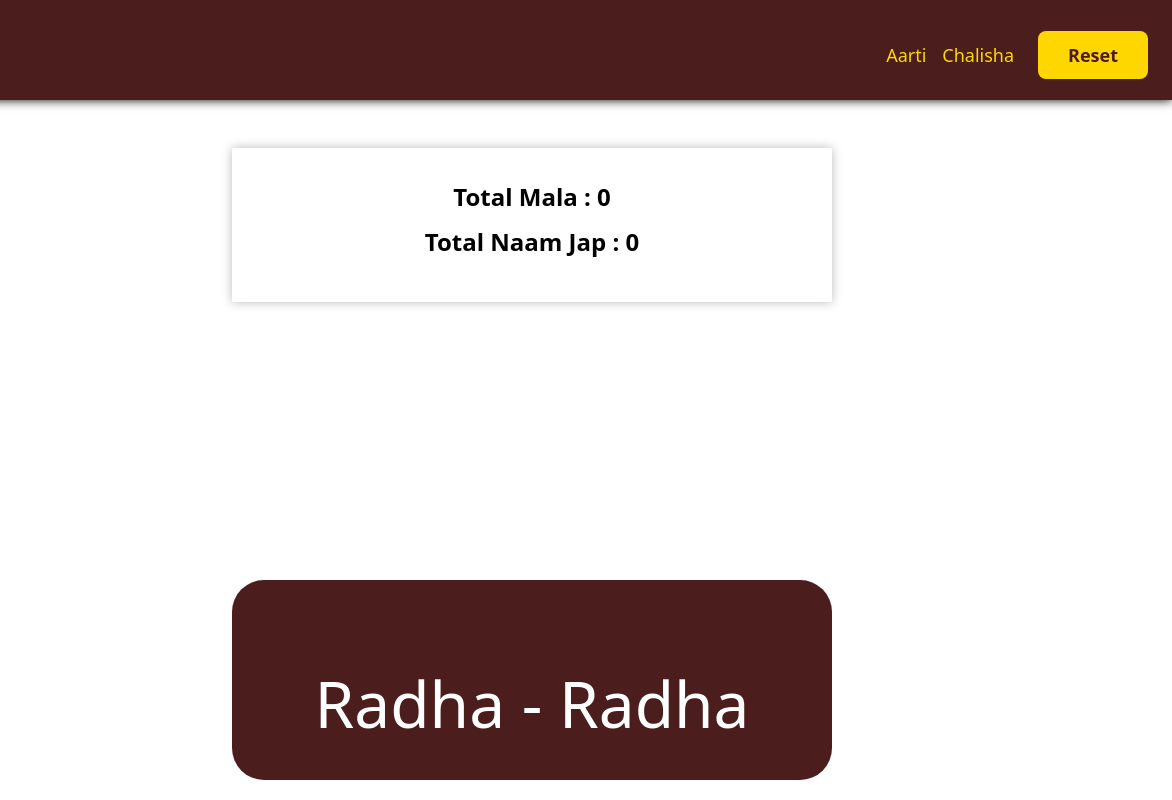
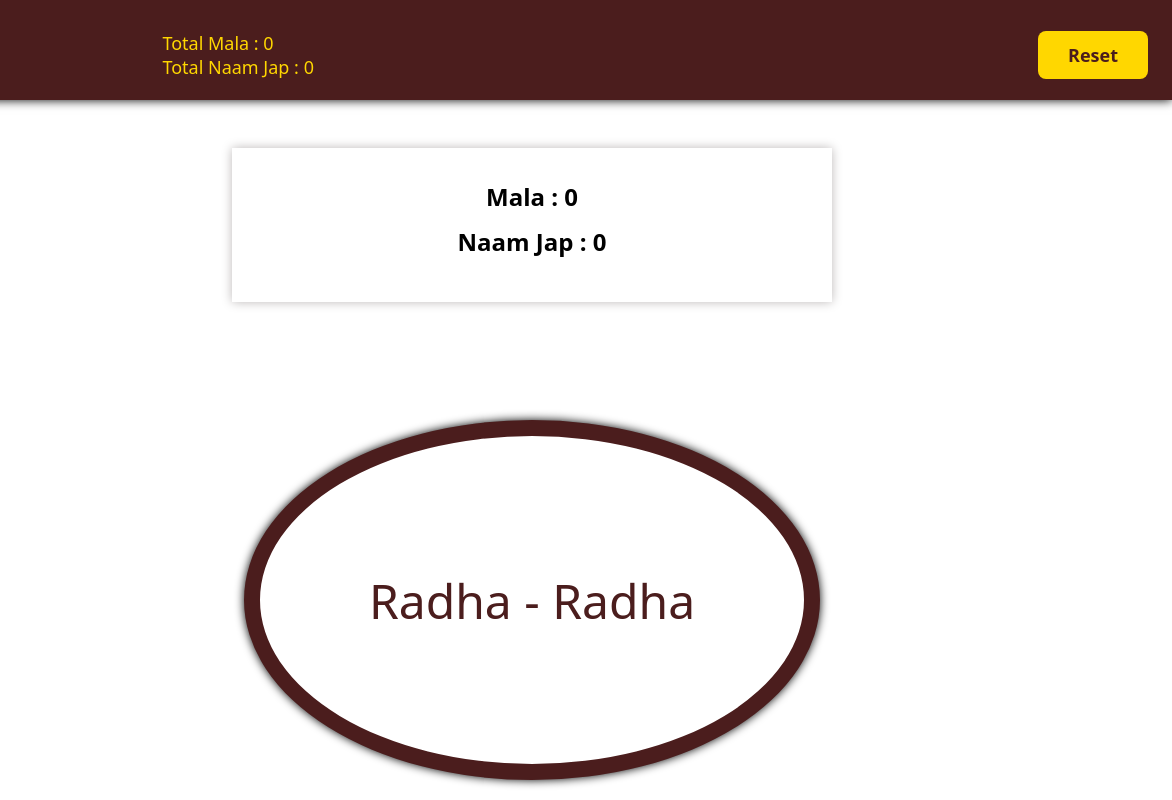
Before and after one commit to shivsinghcse/moksh, a plain HTML site: page index.html in a window 1280 px wide. Both pictures are taken after a click on the button "Reset". Shown: the full height of the page, 108-1280 px from the left. Drawn offline with Linux system fonts and the light colour scheme.

Commit message:
added permanent count feature

```diff
--- a/app.js
+++ b/app.js
@@ -1,32 +1,68 @@
-const countButton = document.querySelector('.btn-count');
-const resetButton = document.querySelector('.btn-reset');
-const malaCount = document.querySelector('.mala-count');
-const totaNaamlCount = document.querySelector('.total-count');
+const countButton = document.querySelector(".btn-count");
+const resetButton = document.querySelector(".btn-reset");
+const malaCount = document.querySelector(".mala-count"); // session mala
+const totaNaamlCount = document.querySelector(".total-count"); // session naam
+const totalMala = document.querySelector(".total-mala-count"); // lifetime mala
+const totalNaam = document.querySelector(".total-naam-count"); // lifetime naam
 
-let count = 0;
-let totalMalaCount = 0;
+// Lifetime counters (never reset unless storage is cleared)
+let lifetimeNaam = localStorage.getItem("totalNaam")
+  ? JSON.parse(localStorage.getItem("totalNaam"))
+  : 0;
 
-malaCount.textContent = totalMalaCount;
+let lifetimeMala = localStorage.getItem("totalMala")
+  ? JSON.parse(localStorage.getItem("totalMala"))
+  : 0;
+
+// Session counters (resettable, but persist across reloads)
+let count = localStorage.getItem("sessionNaam")
+  ? JSON.parse(localStorage.getItem("sessionNaam"))
+  : 0;
+
+let sessionMala = localStorage.getItem("sessionMala")
+  ? JSON.parse(localStorage.getItem("sessionMala"))
+  : 0;
+
+// Set UI on load
 totaNaamlCount.textContent = count;
+malaCount.textContent = sessionMala;
+totalNaam.textContent = lifetimeNaam;
+totalMala.textContent = lifetimeMala;
 
-function totalCount(){
-    count++;
-    totaNaamlCount.innerHTML = count;
-    // alert(count);
-    if(count % 108 === 0){
-        totalMalaCount++;
-        malaCount.textContent = totalMalaCount;
-    }
+function totalCount() {
+  // session update
+  count++;
+  localStorage.setItem("sessionNaam", count);
+  totaNaamlCount.textContent = count;
+
+  if (count % 108 === 0) {
+    sessionMala++;
+    localStorage.setItem("sessionMala", sessionMala);
+    malaCount.textContent = sessionMala;
+  }
+
+  // lifetime update
+  lifetimeNaam++;
+  localStorage.setItem("totalNaam", lifetimeNaam);
+  totalNaam.textContent = lifetimeNaam;
+
+  if (lifetimeNaam % 108 === 0) {
+    lifetimeMala++;
+    localStorage.setItem("totalMala", lifetimeMala);
+    totalMala.textContent = lifetimeMala;
+  }
 }
 
-function resetCount(){
-    count = 0;
-    totalMalaCount = 0;
-    malaCount.textContent = totalMalaCount;
-    totaNaamlCount.textContent = count;
-    // alert(count);
+function resetCount() {
+  // ✅ reset only session values
+  count = 0;
+  sessionMala = 0;
+  localStorage.setItem("sessionNaam", count);
+  localStorage.setItem("sessionMala", sessionMala);
+
+  totaNaamlCount.textContent = count;
+  malaCount.textContent = sessionMala;
 }
 
-
-countButton.addEventListener('click', totalCount);
-resetButton.addEventListener('click', resetCount);
+countButton.addEventListener("click", totalCount);
+resetButton.addEventListener("click", resetCount);
--- a/index.css
+++ b/index.css
@@ -123,11 +123,14 @@ nav ul {
 }
 
 .menu {
+    width: 80%;
     display: flex;
     flex-wrap: wrap;
     gap: 24px;
     align-items: center;
+    justify-content: space-between;
     margin-top: 10px;
+
 }
 
 .btn-reset {
@@ -169,18 +172,19 @@ main {
 
 .btn-count {
     width: 90%;
-    height: 25vh;
-    max-width: 600px;
-    font-size: 64px;
-    border: none;
-    border-radius: 2rem;
-    background-color: #4B1D1D;
-    color: #fff;
+    height: 45vh;
+    max-width: 45vw;
+    font-size: 3rem;
+    border: 1rem solid #4B1D1D;
+    border-radius: 50%;
+    background-color: #fff;
+    color: #4B1D1D;
     padding: 5rem 1rem;
     position: fixed;
     bottom: 20px;
     left: 50%;
     transform: translateX(-50%);
+    box-shadow: 0 0 10px #000;
 }
 
 .btn-count:hover {
--- a/index.html
+++ b/index.html
@@ -1,11 +1,11 @@
 <!DOCTYPE html>
 <html lang="en">
   <head>
-    <meta charset="UTF-8">
-    <meta name="viewport" content="width=device-width, initial-scale=1.0">
+    <meta charset="UTF-8" />
+    <meta name="viewport" content="width=device-width, initial-scale=1.0" />
     <title>Moksh</title>
-    <link rel="shortcut icon" href="./images/favicon.png" type="image/x-icon">
-    <link rel="stylesheet" href="index.css">
+    <link rel="shortcut icon" href="./images/favicon.png" type="image/x-icon" />
+    <link rel="stylesheet" href="index.css" />
   </head>
   <body>
     <div class="container">
@@ -13,23 +13,25 @@
       <header>
         <nav>
           <div class="logo">
-                    <img src="./images/logo.png" alt="">
+            <img src="./images/logo.png" alt="" />
           </div>
           <div class="menu">
-                    <ul>
-                        <li>Aarti</li>
-                        <li>Chalisha</li>
+            <ul style="display: block;">
+              <li>Total Mala : <span class="total-mala-count">0</span></li>
+
+              <li>Total Naam Jap : <span class="total-naam-count">0</span></li>
             </ul>
             <button class="btn-reset">Reset</button>
           </div>
-
         </nav>
       </header>
       <!-- main  -->
       <main>
         <div class="countDetails">
-                <div class="count-info">Total Mala : <span class="mala-count"></span></div>
-                <div class="count-info">Total Naam Jap : <span class="total-count"></span></div>
+          <div class="count-info">Mala : <span class="mala-count"></span></div>
+          <div class="count-info">
+            Naam Jap : <span class="total-count"></span>
+          </div>
         </div>
         <div class="count">
           <button class="btn-count">Radha - Radha</button>
```
Lines whose indentation alone changed are shown as unchanged.
